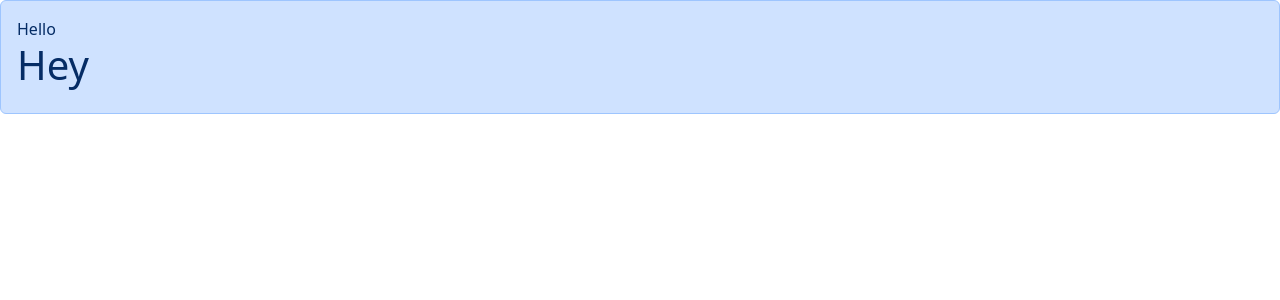
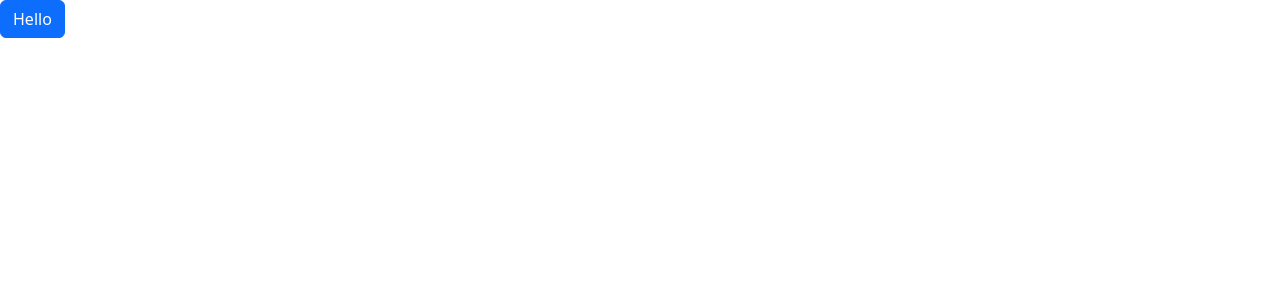
Before and after one commit to sebastian-abraham/React-learn, a React (Vite) app: page / in a window 1280 px wide. Shown: the top 300 px of the page. Built offline with nearby package versions, Linux system fonts and the light colour scheme.

Commit message:
made a reactive button using the hooks and components

```diff
--- a/src/App.tsx
+++ b/src/App.tsx
@@ -1,10 +1,13 @@
-import { Alerts } from "./components/Alerts";
+import { useState } from "react";
+import Button from "./components/Button";
 function App() {
+  const [color, setColor] = useState("primary");
+  const handleOnClick = () => {
+    setColor("secondary");
+  };
   return (
     <div>
-      <Alerts>
-        Hello <br /> <h1>Hey</h1>
-      </Alerts>
+      <Button OnClick={handleOnClick} color={color}>Hello</Button>
     </div>
   );
 }
--- /dev/null
+++ b/src/components/Button.tsx
@@ -0,0 +1,15 @@
+interface Props {
+  children: string;
+  color?: string;
+  OnClick: () => void;
+}
+
+const Button = ({ children, OnClick, color = "primary" }: Props) => {
+  return (
+    <button type="button" className={"btn btn-" + color} onClick={OnClick}>
+      {children}
+    </button>
+  );
+};
+
+export default Button;
```
